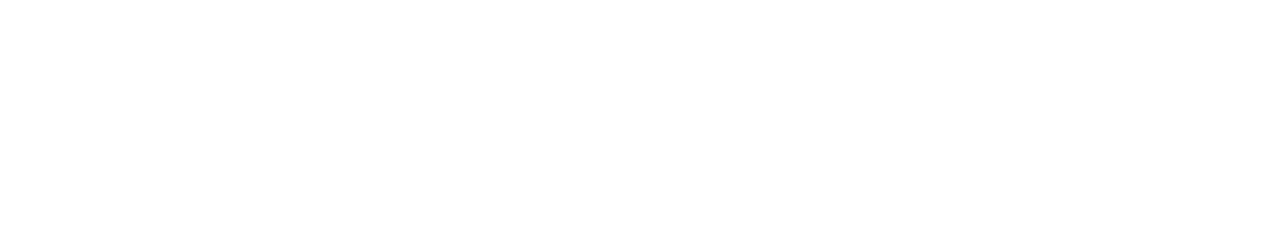
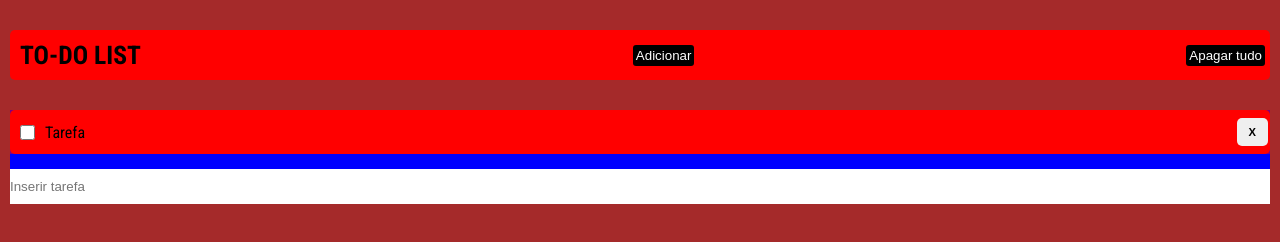
Before and after one commit to rafaelottdev/to-do-list, a plain HTML site: page index.html in a window 1280 px wide. Drawn offline with Linux system fonts and the light colour scheme.

Commit message:
add estilo

```diff
--- /dev/null
+++ b/Assets/css/imports.css
@@ -0,0 +1,4 @@
+@charset "UTF-8";
+
+@import url('reset.css');
+@import url('./main.css');
--- /dev/null
+++ b/Assets/css/main.css
@@ -0,0 +1,101 @@
+@charset "UTF-8";
+
+@import url('https://fonts.googleapis.com/css2?family=Roboto+Condensed:ital,wght@0,100..900;1,100..900&display=swap');
+
+body {
+    font-family: 'Roboto Condensed', sans-serif;
+    background-color: brown;
+}
+
+.general-container {
+    width: 100%;
+
+    padding: 0px 10px;
+}
+
+.header {
+    margin: 30px 0px;
+    padding: 10px 5px 10px 10px;
+
+    display: flex;
+    align-items: center;
+    justify-content: space-between;
+
+    border-radius: 5px;
+    background-color: red;
+}
+
+.title-container h1 {
+    font-size: 1.6em;
+}
+
+.header-btn {
+    border-radius: 3px;
+    padding: 3px;
+
+    color: white;
+    background-color: black;
+
+
+}
+
+.main {
+    background-color: blue;
+}
+
+.task-container {
+    margin-bottom: 15px;
+    position: relative;
+    background-color: purple;
+}
+
+.task-list {
+}
+
+.task-item {
+    padding: 10px 30px 10px 10px;
+
+    display: flex;
+    align-items: center;
+
+    border-radius: 5px;
+    background-color: red;
+}
+
+.task-check-container {
+    margin-right: 10px;
+
+}
+
+.task-check {
+    width: 15px;
+    height: 15px;
+
+    margin-top: 5px;
+}
+
+.task-text-container {
+
+}
+
+.delete-container-button {
+    position: absolute;
+    right: 2px;
+}
+
+.delete-btn {
+    padding: 8px 12px;
+
+    font-size: .7em;
+    font-weight: bold;
+
+    border-radius: 5px;
+}
+
+.task-input-container {
+}
+
+.task-input {
+    width: 100%;
+    height: 35px;
+}
--- /dev/null
+++ b/Assets/css/reset.css
@@ -0,0 +1,13 @@
+@charset "UTF-8";
+
+* {
+    margin: 0;
+    padding: 0;
+    outline: 0;
+
+    box-sizing: border-box;
+    text-decoration: none;
+    list-style: none;
+
+    border: none;
+}
--- a/index.html
+++ b/index.html
@@ -3,9 +3,52 @@
 <head>
     <meta charset="UTF-8">
     <meta name="viewport" content="width=device-width, initial-scale=1.0">
+
+    <link rel="stylesheet" href="https://cdnjs.cloudflare.com/ajax/libs/font-awesome/6.6.0/css/all.min.css" integrity="sha512-Kc323vGBEqzTmouAECnVceyQqyqdsSiqLQISBL29aUW4U/M7pSPA/gEUZQqv1cwx4OnYxTxve5UMg5GT6L4JJg==" crossorigin="anonymous" referrerpolicy="no-referrer" />
+
+    <link rel="stylesheet" href="./Assets/css/imports.css">
+
     <title>To Do List</title>
 </head>
 <body>
+    <div class="general-container">
+        <header class="header">
+            <div class="title-container">
+                <h1>TO-DO LIST</h1>
+            </div>
 
+            <div class="add-button">
+                <button class="header-btn">Adicionar</button>
+            </div>
+
+            <div class="delete-button">
+                <button class="header-btn">Apagar tudo</button>
+            </div>
+        </header>
+
+        <main class="main">
+            <section class="task-container">
+                <ul class="task-list">
+                    <li class="task-item">
+                        <div class="task-check-container">
+                            <input type="checkbox" name="" id="" class="task-check">
+                        </div>
+
+                        <div class="task-text-container">
+                            <p>Tarefa</p>
+                        </div>
+
+                        <div class="delete-container-button">
+                            <button class="delete-btn">X</button>
+                        </div>
+                    </li>
+                </ul>
+            </section>
+
+            <section class="task-input-container">
+                <input type="text" class="task-input" placeholder="Inserir tarefa">
+            </section>
+        </main>
+    </div>
 </body>
 </html>
```
